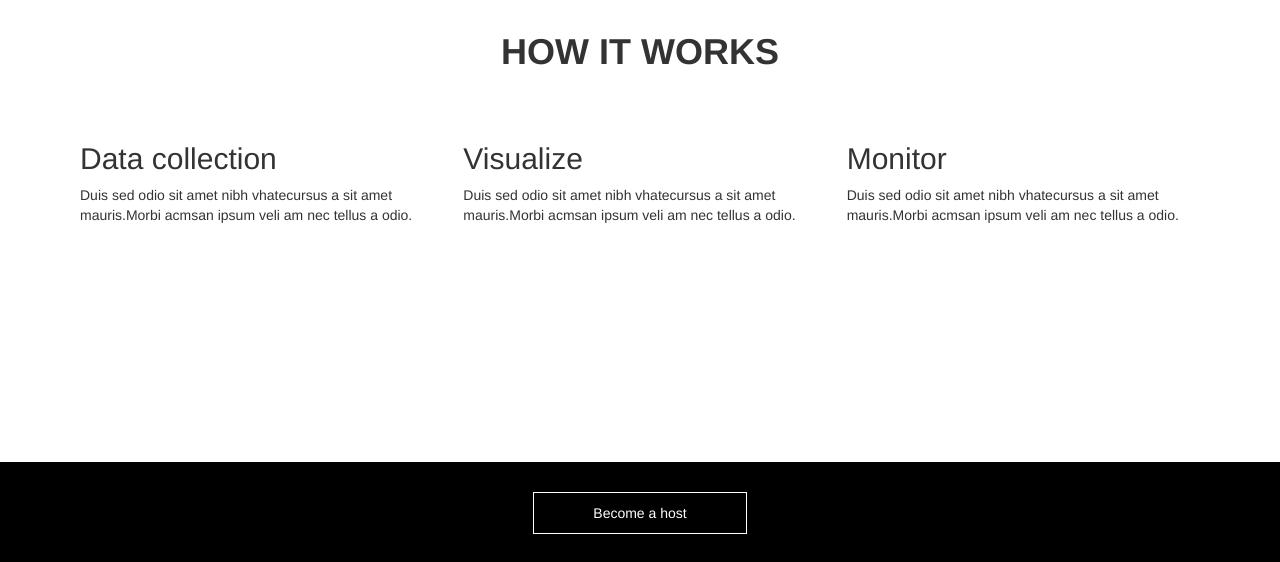
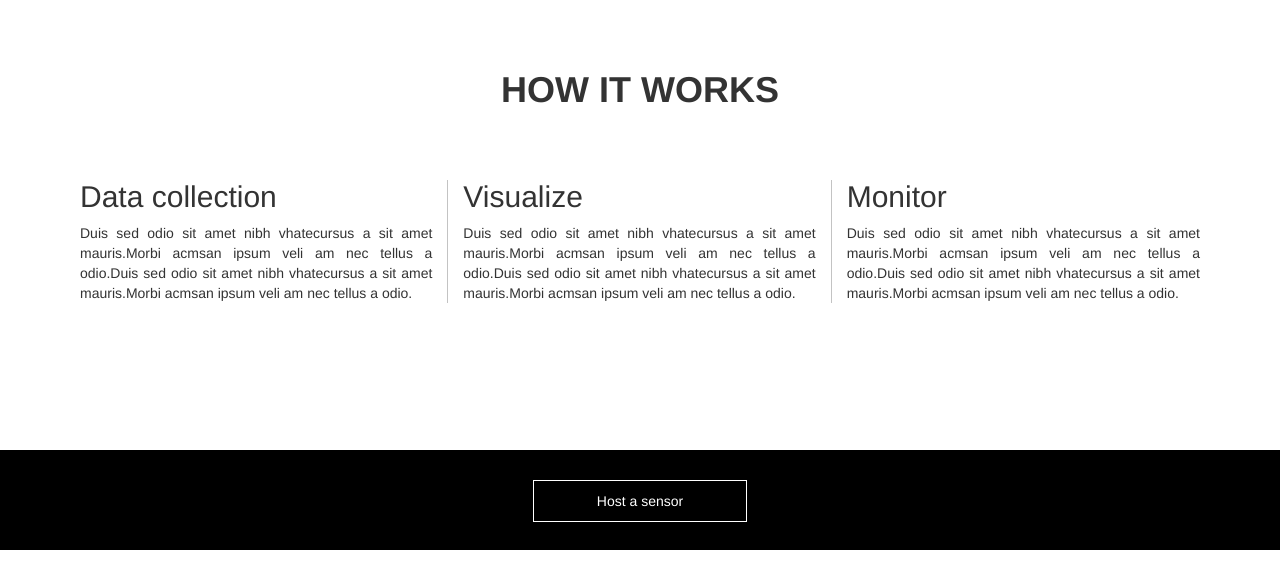
Before and after one commit to Code4Nigeria/gidi-sensors-landing-page, a website: page index.html in a window 1280 px wide. Shown: the part 838-1400 px from the top of the page. Drawn offline with nearby package versions, Linux system fonts and the light colour scheme.

Commit message:
Added border line

```diff
--- a/index.html
+++ b/index.html
@@ -52,22 +52,24 @@
 	<div class="how-it-works" id="how">
 		<div class="col-md-12">
 			<h1>How it works</h1>
-			<div class="col-md-4 text-left m-b-md">
-				<h2>Data collection</h2>
-				<p>Duis sed odio sit amet nibh vhatecursus a sit amet mauris.Morbi acmsan ipsum veli am nec tellus a odio.</p>
+			<div class="col-md-4 text-left m-b-md div">
+				<span class="b-r float-left p-r">
+					<h2>Data collection</h2>
+					<p>Duis sed odio sit amet nibh vhatecursus a sit amet mauris.Morbi acmsan ipsum veli am nec tellus a odio.Duis sed odio sit amet nibh vhatecursus a sit amet mauris.Morbi acmsan ipsum veli am nec tellus a odio.</p>
+				</span>
 			</div>
-			<div class="col-md-4 text-left m-b-md">
+			<div class="col-md-4 text-left m-b-md b-r div">
 				<h2>Visualize</h2>
-				<p>Duis sed odio sit amet nibh vhatecursus a sit amet mauris.Morbi acmsan ipsum veli am nec tellus a odio.</p>
+				<p>Duis sed odio sit amet nibh vhatecursus a sit amet mauris.Morbi acmsan ipsum veli am nec tellus a odio.Duis sed odio sit amet nibh vhatecursus a sit amet mauris.Morbi acmsan ipsum veli am nec tellus a odio.</p>
 			</div>
-			<div class="col-md-4 text-left m-b-md">
+			<div class="col-md-4 text-left m-b-md div">
 				<h2>Monitor</h2>
-				<p>Duis sed odio sit amet nibh vhatecursus a sit amet mauris.Morbi acmsan ipsum veli am nec tellus a odio.</p>
+				<p>Duis sed odio sit amet nibh vhatecursus a sit amet mauris.Morbi acmsan ipsum veli am nec tellus a odio.Duis sed odio sit amet nibh vhatecursus a sit amet mauris.Morbi acmsan ipsum veli am nec tellus a odio.</p>
 			</div>
 		</div>
 	</div>
 	<div class="footer">
-		<button class="col-md-2 col-md-offset-5 contact" id="contact">Become a host</button>
+		<button class="col-md-2 col-md-offset-5 contact" id="contact">Host a sensor</button>
 	</div>
 
 
--- a/styles/app.less
+++ b/styles/app.less
@@ -81,21 +81,34 @@
 .how-it-works {
 	width: 100%;
 	height: auto;
-	min-height: 500px;
+	min-height: 450px;
 	background: #FFF;
 	padding: 50px;
+	float: left;
+
+	.div {
+
+		&:first-of-type {
+			padding-right: 0;
+		}
+		text-align: justify;
+	}
 
 	h1 {
 		text-align: center;
 		font-weight: bold;
 		font-size: 36px;
 		text-transform: uppercase;
-		margin-bottom: 50px;
+		margin-bottom: 70px;
 	}
 
 	h2 {
 		font-size: 30px;
+		margin-top: 0;
+	}
 
+	p {
+		margin-bottom: 0;
 	}
 }
 
@@ -104,6 +117,7 @@
 	height: auto;
 	min-height: 100px;
 	background: #000;
+	float: left;
 
 	button {
 		background: none;
--- a/styles/ted.css
+++ b/styles/ted.css
@@ -8,6 +8,10 @@
 
 .text-right {
 	text-align: right;
+}
+
+.p-r {
+	padding-right: 15px;
 }
 
 button {
@@ -32,3 +36,11 @@ a {
 .m-b-md {
 	margin-bottom: 50px;
 }
+
+.b-r {
+	border-right: 1px solid #C3C3C3;
+}
+
+.float-left {
+	float: left;
+}
```
Also changed, not shown: styles/app.css.
